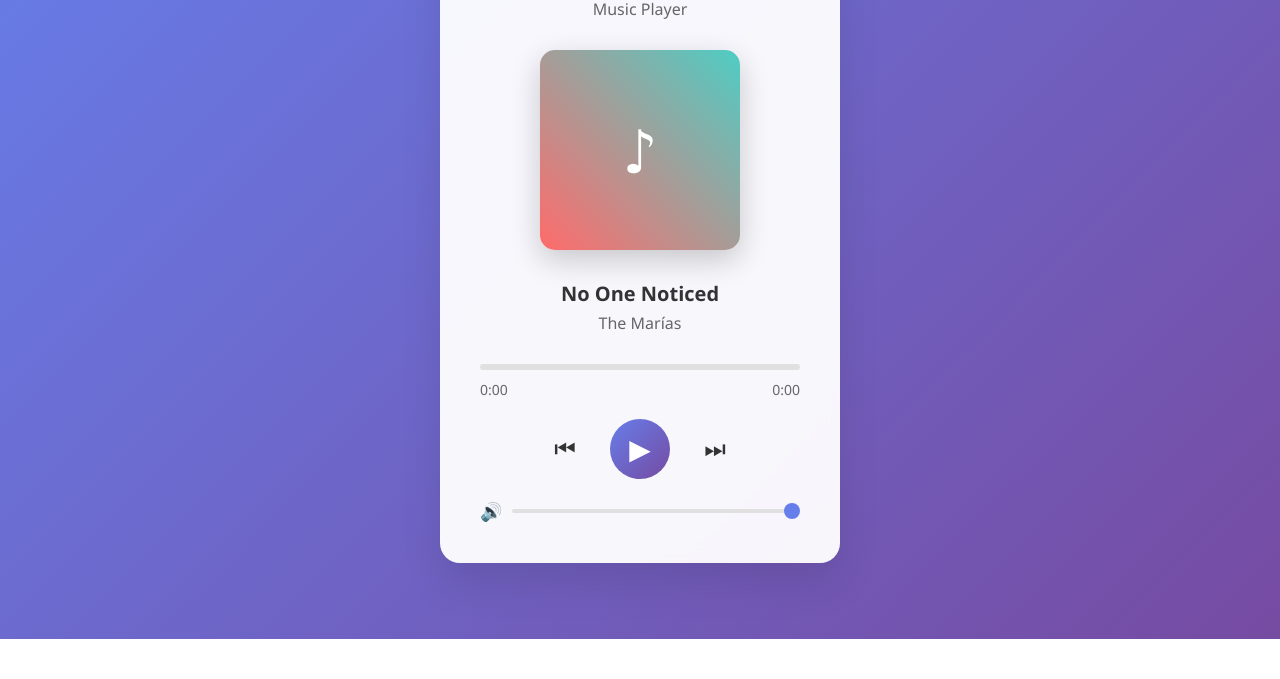
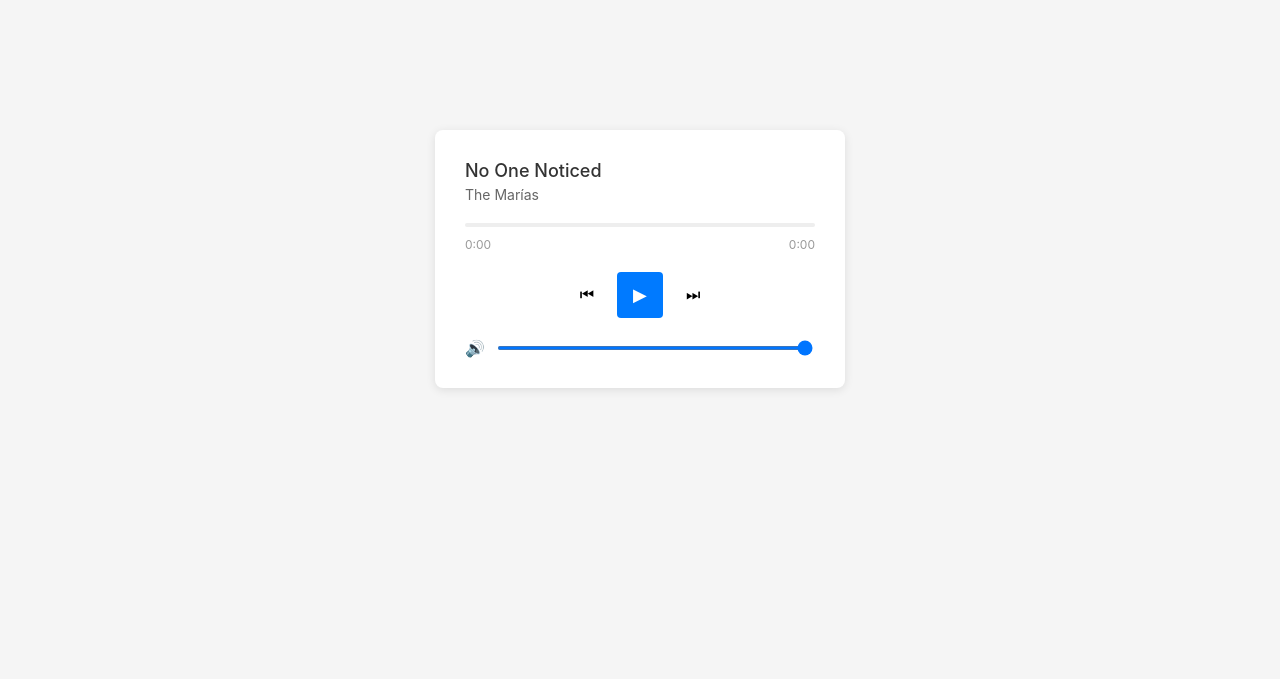
Before and after one commit to Rimsovannara/Vibe, a plain HTML site: page index.html in a window 1280 px wide. Shown: the part 161-840 px from the top of the page. Before the commit the page ends 800 px from the top, so only its background shows below. Drawn offline with Linux system fonts and the light colour scheme.

Commit message:
Update index.html

```diff
--- a/index.html
+++ b/index.html
@@ -3,354 +3,207 @@
 <head>
     <meta charset="UTF-8">
     <meta name="viewport" content="width=device-width, initial-scale=1.0">
-    <title>Vibe - Audio Player</title>
+    <title>Audio Player</title>
     <style>
-        * {
+        body {
+            font-family: -apple-system, BlinkMacSystemFont, 'Segoe UI', Roboto, sans-serif;
             margin: 0;
-            padding: 0;
-            box-sizing: border-box;
+            padding: 20px;
+            background: #f5f5f5;
+            display: flex;
+            justify-content: center;
+            align-items: center;
+            min-height: 100vh;
         }
 
-        body {
-            font-family: 'Segoe UI', Tahoma, Geneva, Verdana, sans-serif;
-            background: linear-gradient(135deg, #667eea 0%, #764ba2 100%);
-            min-height: 100vh;
-            display: flex;
-            align-items: center;
-            justify-content: center;
-            padding: 20px;
+        .player {
+            background: white;
+            padding: 30px;
+            border-radius: 8px;
+            box-shadow: 0 2px 10px rgba(0,0,0,0.1);
+            width: 100%;
+            max-width: 350px;
         }
 
-        .audio-player {
-            background: rgba(255, 255, 255, 0.95);
-            backdrop-filter: blur(10px);
-            border-radius: 20px;
-            padding: 40px;
-            box-shadow: 0 20px 40px rgba(0, 0, 0, 0.1);
-            width: 100%;
-            max-width: 400px;
-            text-align: center;
+        .title {
+            font-size: 18px;
+            font-weight: 500;
+            margin-bottom: 5px;
+            color: #333;
         }
 
-        .player-header {
-            margin-bottom: 30px;
-        }
-
-        .player-title {
-            font-size: 24px;
-            font-weight: 600;
-            color: #333;
-            margin-bottom: 10px;
-        }
-
-        .player-subtitle {
-            font-size: 16px;
+        .artist {
+            font-size: 14px;
             color: #666;
-            font-weight: 400;
-        }
-
-        .album-art {
-            width: 200px;
-            height: 200px;
-            border-radius: 15px;
-            background: linear-gradient(45deg, #ff6b6b, #4ecdc4);
-            margin: 0 auto 30px;
-            display: flex;
-            align-items: center;
-            justify-content: center;
-            box-shadow: 0 10px 30px rgba(0, 0, 0, 0.2);
-        }
-
-        .album-art::before {
-            content: "♪";
-            font-size: 60px;
-            color: white;
-        }
-
-        .song-info {
-            margin-bottom: 30px;
-        }
-
-        .song-title {
-            font-size: 20px;
-            font-weight: 600;
-            color: #333;
-            margin-bottom: 5px;
-        }
-
-        .song-artist {
-            font-size: 16px;
-            color: #666;
-        }
-
-        .progress-container {
             margin-bottom: 20px;
         }
 
-        .progress-bar {
+        .progress {
             width: 100%;
-            height: 6px;
-            background: #e0e0e0;
-            border-radius: 3px;
+            height: 4px;
+            background: #eee;
+            border-radius: 2px;
+            margin-bottom: 10px;
             cursor: pointer;
-            position: relative;
-            margin-bottom: 10px;
         }
 
         .progress-fill {
             height: 100%;
-            background: linear-gradient(90deg, #667eea, #764ba2);
-            border-radius: 3px;
+            background: #007AFF;
+            border-radius: 2px;
             width: 0%;
-            transition: width 0.1s ease;
         }
 
-        .time-display {
+        .time {
             display: flex;
             justify-content: space-between;
-            font-size: 14px;
-            color: #666;
+            font-size: 12px;
+            color: #999;
+            margin-bottom: 20px;
         }
 
         .controls {
             display: flex;
             align-items: center;
             justify-content: center;
-            gap: 20px;
-            margin-bottom: 20px;
+            gap: 15px;
         }
 
-        .control-btn {
+        button {
             background: none;
             border: none;
             cursor: pointer;
-            font-size: 24px;
-            color: #333;
-            padding: 10px;
-            border-radius: 50%;
-            transition: all 0.3s ease;
-            width: 50px;
-            height: 50px;
-            display: flex;
-            align-items: center;
-            justify-content: center;
+            font-size: 16px;
+            padding: 8px;
+            border-radius: 4px;
+            transition: background 0.2s;
         }
 
-        .control-btn:hover {
-            background: rgba(102, 126, 234, 0.1);
-            color: #667eea;
-            transform: scale(1.1);
+        button:hover {
+            background: #f0f0f0;
         }
 
-        .play-btn {
-            background: linear-gradient(135deg, #667eea, #764ba2);
+        .play {
+            background: #007AFF;
             color: white;
-            font-size: 28px;
-            width: 60px;
-            height: 60px;
+            font-size: 18px;
+            padding: 12px 16px;
         }
 
-        .play-btn:hover {
-            background: linear-gradient(135deg, #5a6fd8, #6a4190);
-            transform: scale(1.05);
+        .play:hover {
+            background: #0056CC;
         }
 
-        .volume-container {
+        .volume {
+            margin-top: 20px;
             display: flex;
             align-items: center;
             gap: 10px;
-            margin-top: 20px;
         }
 
-        .volume-slider {
+        .volume input {
             flex: 1;
             height: 4px;
-            background: #e0e0e0;
+            background: #eee;
             border-radius: 2px;
-            cursor: pointer;
-            appearance: none;
+            outline: none;
         }
 
-        .volume-slider::-webkit-slider-thumb {
+        .volume input::-webkit-slider-thumb {
             appearance: none;
-            width: 16px;
-            height: 16px;
-            background: #667eea;
+            width: 12px;
+            height: 12px;
+            background: #007AFF;
             border-radius: 50%;
             cursor: pointer;
-        }
-
-        .volume-slider::-moz-range-thumb {
-            width: 16px;
-            height: 16px;
-            background: #667eea;
-            border-radius: 50%;
-            cursor: pointer;
-            border: none;
-        }
-
-        .volume-icon {
-            font-size: 18px;
-            color: #666;
-            min-width: 20px;
-        }
-
-        @media (max-width: 480px) {
-            .audio-player {
-                padding: 30px 20px;
-            }
-
-            .album-art {
-                width: 150px;
-                height: 150px;
-            }
-
-            .controls {
-                gap: 15px;
-            }
         }
     </style>
 </head>
 <body>
-    <div class="audio-player">
-        <div class="player-header">
-            <div class="player-title">Vibe</div>
-            <div class="player-subtitle">Music Player</div>
+    <div class="player">
+        <div class="title">No One Noticed</div>
+        <div class="artist">The Marías</div>
+
+        <div class="progress" id="progress">
+            <div class="progress-fill" id="progressFill"></div>
         </div>
 
-        <div class="album-art"></div>
-
-        <div class="song-info">
-            <div class="song-title">No One Noticed</div>
-            <div class="song-artist">The Marías</div>
-        </div>
-
-        <div class="progress-container">
-            <div class="progress-bar" id="progressBar">
-                <div class="progress-fill" id="progressFill"></div>
-            </div>
-            <div class="time-display">
+        <div class="time">
             <span id="currentTime">0:00</span>
             <span id="duration">0:00</span>
         </div>
+
+        <div class="controls">
+            <button id="prev">⏮</button>
+            <button class="play" id="play">▶</button>
+            <button id="next">⏭</button>
         </div>
 
-        <div class="controls">
-            <button class="control-btn" id="prevBtn">⏮</button>
-            <button class="control-btn play-btn" id="playBtn">▶</button>
-            <button class="control-btn" id="nextBtn">⏭</button>
-        </div>
-
-        <div class="volume-container">
-            <span class="volume-icon">🔊</span>
-            <input type="range" class="volume-slider" id="volumeSlider" min="0" max="100" value="100">
+        <div class="volume">
+            <span>🔊</span>
+            <input type="range" id="volume" min="0" max="100" value="100">
         </div>
     </div>
 
     <script>
-        class AudioPlayer {
-            constructor() {
-                this.audio = new Audio("The Marías - No One Noticed.mp3");
-                this.isPlaying = false;
-                this.currentVolume = 1;
+        const audio = new Audio("The Marías - No One Noticed.mp3");
+        const playBtn = document.getElementById('play');
+        const prevBtn = document.getElementById('prev');
+        const nextBtn = document.getElementById('next');
+        const progress = document.getElementById('progress');
+        const progressFill = document.getElementById('progressFill');
+        const currentTime = document.getElementById('currentTime');
+        const duration = document.getElementById('duration');
+        const volume = document.getElementById('volume');
 
-                this.initializeElements();
-                this.setupEventListeners();
-                this.updateTimeDisplay();
+        let isPlaying = false;
+
+        playBtn.addEventListener('click', togglePlay);
+        prevBtn.addEventListener('click', () => audio.currentTime = 0);
+        nextBtn.addEventListener('click', () => audio.currentTime = audio.duration);
+        progress.addEventListener('click', seek);
+        volume.addEventListener('input', (e) => audio.volume = e.target.value / 100);
+
+        audio.addEventListener('timeupdate', updateProgress);
+        audio.addEventListener('loadedmetadata', updateTime);
+        audio.addEventListener('ended', () => {
+            isPlaying = false;
+            playBtn.textContent = '▶';
+        });
+
+        function togglePlay() {
+            if (isPlaying) {
+                audio.pause();
+                playBtn.textContent = '▶';
+            } else {
+                audio.play();
+                playBtn.textContent = '⏸';
+            }
+            isPlaying = !isPlaying;
         }
 
-            initializeElements() {
-                this.playBtn = document.getElementById('playBtn');
-                this.prevBtn = document.getElementById('prevBtn');
-                this.nextBtn = document.getElementById('nextBtn');
-                this.progressBar = document.getElementById('progressBar');
-                this.progressFill = document.getElementById('progressFill');
-                this.currentTimeSpan = document.getElementById('currentTime');
-                this.durationSpan = document.getElementById('duration');
-                this.volumeSlider = document.getElementById('volumeSlider');
+        function updateProgress() {
+            const percent = (audio.currentTime / audio.duration) * 100;
+            progressFill.style.width = percent + '%';
+            currentTime.textContent = formatTime(audio.currentTime);
         }
 
-            setupEventListeners() {
-                this.playBtn.addEventListener('click', () => this.togglePlay());
-                this.prevBtn.addEventListener('click', () => this.previous());
-                this.nextBtn.addEventListener('click', () => this.next());
-                this.progressBar.addEventListener('click', (e) => this.seek(e));
-                this.volumeSlider.addEventListener('input', (e) => this.setVolume(e.target.value));
-
-                this.audio.addEventListener('timeupdate', () => this.updateProgress());
-                this.audio.addEventListener('loadedmetadata', () => this.updateTimeDisplay());
-                this.audio.addEventListener('ended', () => this.handleEnded());
+        function updateTime() {
+            duration.textContent = formatTime(audio.duration);
         }
 
-            togglePlay() {
-                if (this.isPlaying) {
-                    this.pause();
-                } else {
-                    this.play();
-                }
+        function seek(e) {
+            const rect = progress.getBoundingClientRect();
+            const percent = (e.clientX - rect.left) / rect.width;
+            audio.currentTime = percent * audio.duration;
         }
 
-            play() {
-                this.audio.play();
-                this.isPlaying = true;
-                this.playBtn.textContent = '⏸';
-            }
-
-            pause() {
-                this.audio.pause();
-                this.isPlaying = false;
-                this.playBtn.textContent = '▶';
-            }
-
-            previous() {
-                this.audio.currentTime = 0;
-            }
-
-            next() {
-                this.audio.currentTime = this.audio.duration;
-            }
-
-            seek(e) {
-                const rect = this.progressBar.getBoundingClientRect();
-                const percent = (e.clientX - rect.left) / rect.width;
-                this.audio.currentTime = percent * this.audio.duration;
-            }
-
-            setVolume(value) {
-                const volume = value / 100;
-                this.audio.volume = volume;
-                this.currentVolume = volume;
-            }
-
-            updateProgress() {
-                const percent = (this.audio.currentTime / this.audio.duration) * 100;
-                this.progressFill.style.width = percent + '%';
-                this.updateTimeDisplay();
-            }
-
-            updateTimeDisplay() {
-                this.currentTimeSpan.textContent = this.formatTime(this.audio.currentTime);
-                this.durationSpan.textContent = this.formatTime(this.audio.duration);
-            }
-
-            formatTime(seconds) {
+        function formatTime(seconds) {
             if (isNaN(seconds)) return '0:00';
             const mins = Math.floor(seconds / 60);
             const secs = Math.floor(seconds % 60);
             return `${mins}:${secs.toString().padStart(2, '0')}`;
         }
-
-            handleEnded() {
-                this.isPlaying = false;
-                this.playBtn.textContent = '▶';
-                this.progressFill.style.width = '0%';
-            }
-        }
-
-        // Initialize the audio player when the page loads
-        document.addEventListener('DOMContentLoaded', () => {
-            new AudioPlayer();
-        });
     </script>
 </body>
 </html>
```
Lines whose indentation alone changed are shown as unchanged.
